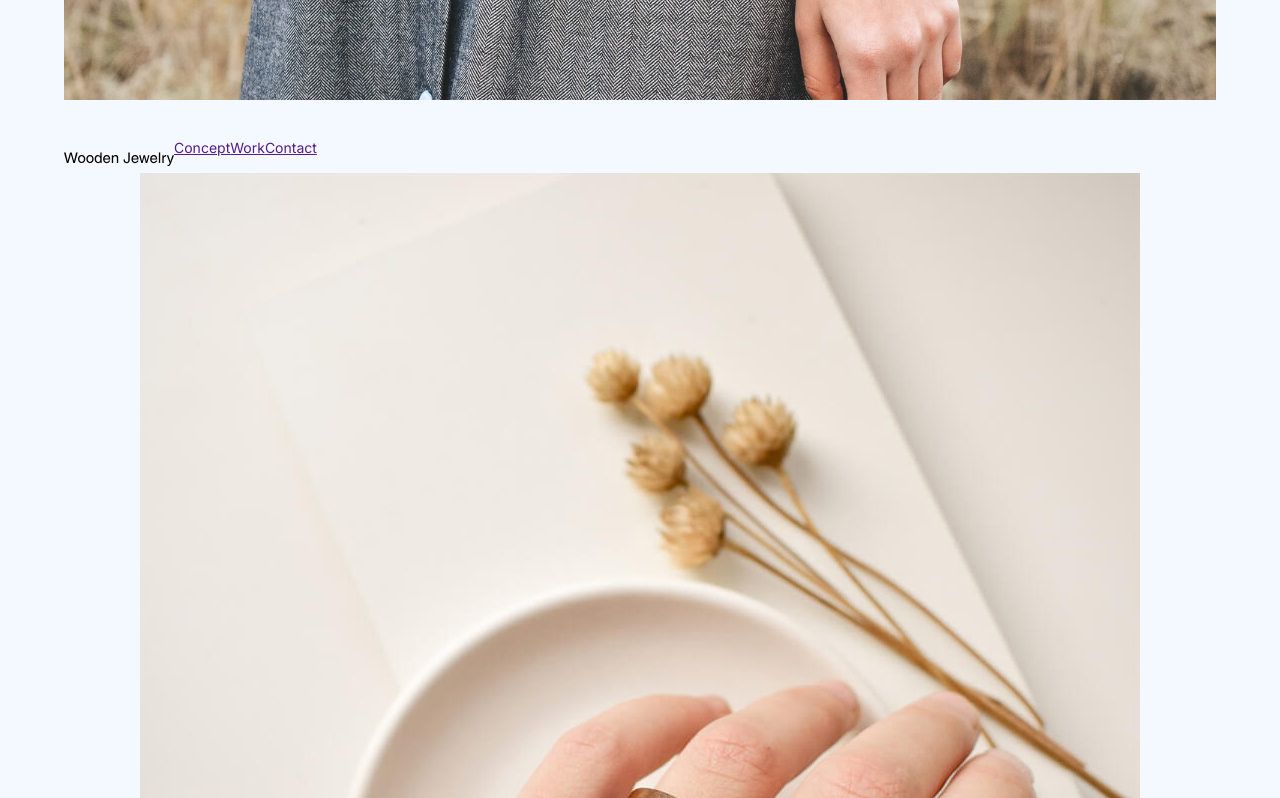
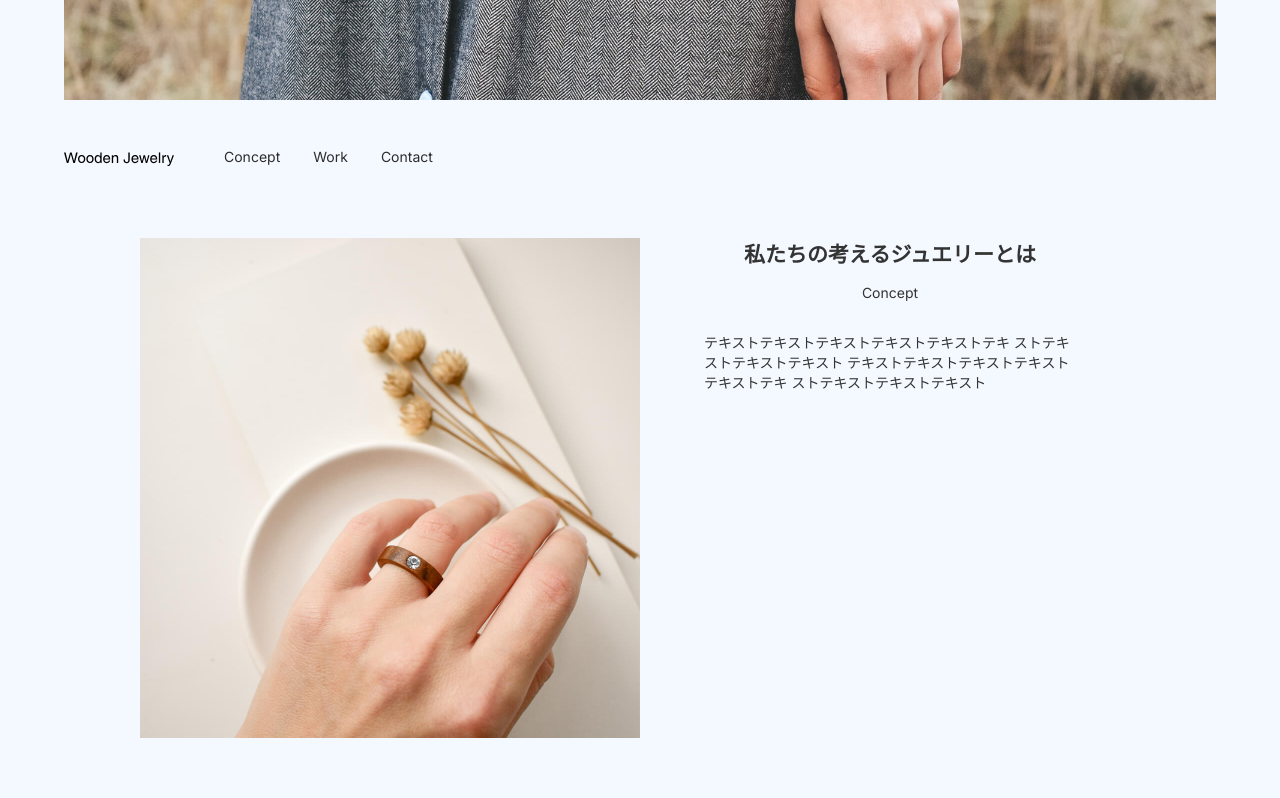
Before and after one commit to akihitosa/woodenjewelry, a plain HTML site: page index.html in a window 1280 px wide. Shown: the part 440-1238 px from the top of the page. Drawn offline with Linux system fonts and the light colour scheme; some packages are replaced by stand-ins of ours.

Commit message:
途中まで

```diff
--- a/style.scss
+++ b/style.scss
@@ -40,11 +40,42 @@ html {
   ----------------------------------*/
   .menu {
     display: flex;
+    margin-bottom: 65px;
     h1 {
         width: 110px;
+        margin-right: 50px;
     }
     ul {
         display: flex;
         justify-content: space-around;
+        align-items: center;
+        li {
+            margin-right: 33px;
+            a {
+                color: #2D2D2D;
+                text-decoration: none;
+            }
+        }
     }
   }
+
+  .wrapper {
+    display: flex;
+    flex-wrap: wrap;
+    div {
+        width: 50%;
+        margin-bottom: 60px;
+    }
+  }
+  .jueryabout {
+    padding: 0 64px;
+    display: flex;
+    flex-direction:column;
+    align-items: center;
+    h2 {
+        margin-bottom: 16px;
+    }
+    p {
+        margin-bottom: 31px;
+    }
+  }
```
Also changed, not shown: style.css, 1 other file.
